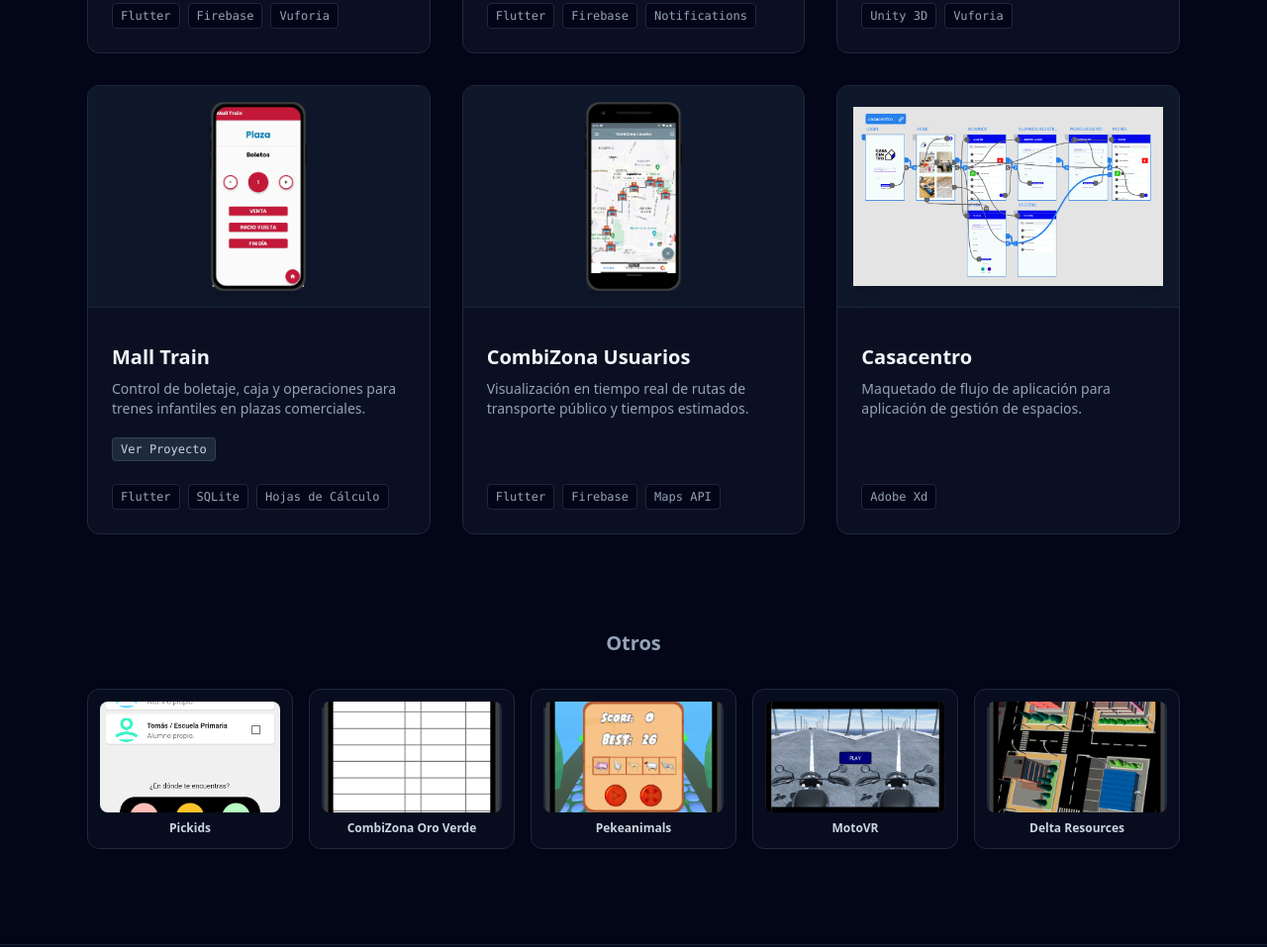
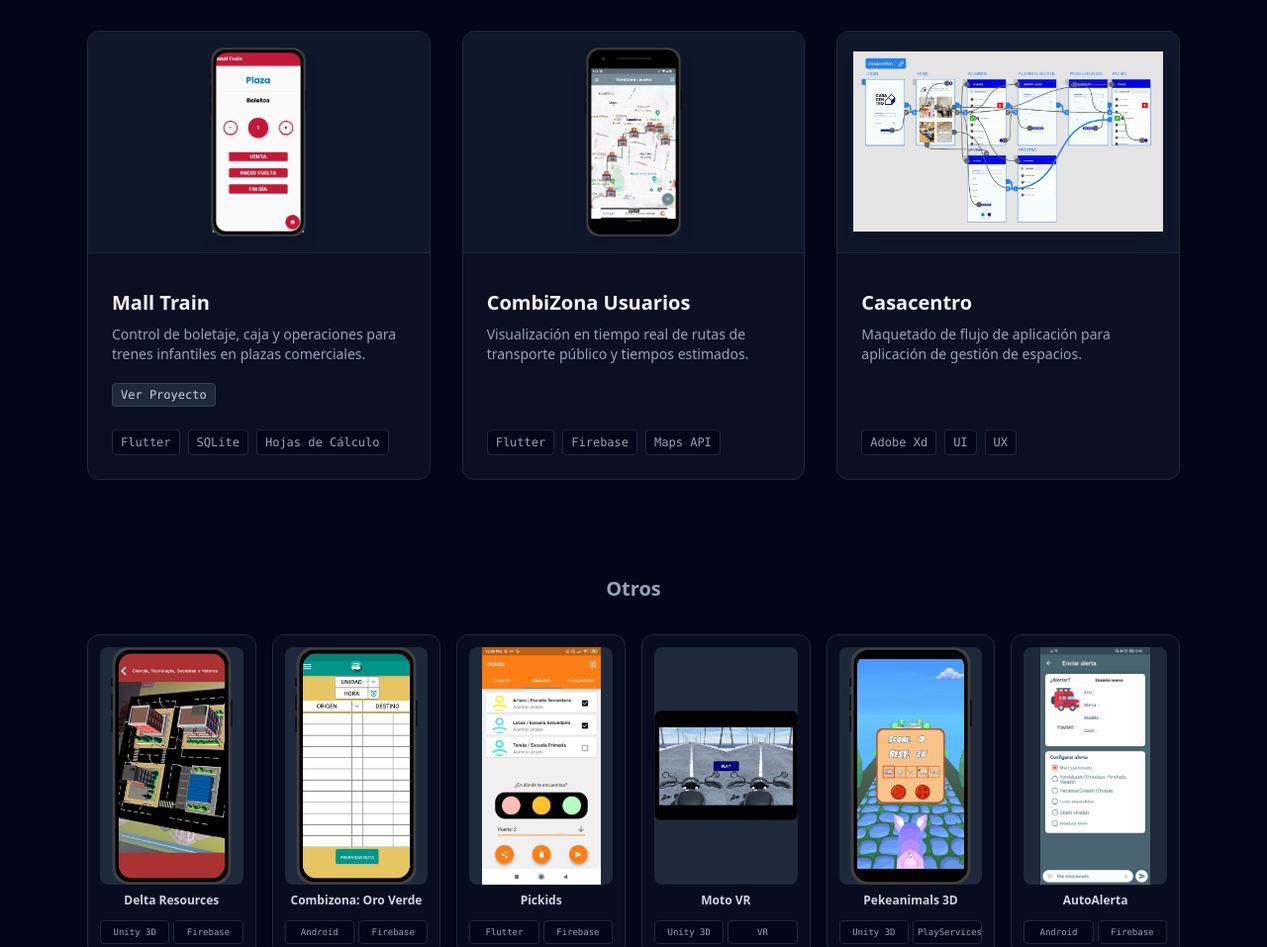
Before and after one commit to cristobalrodbar/cristobalrodbar.github.io, a website: page index.html in a window 1280 px wide. Shown: the part 1843-2800 px from the top of the page at 99% size. Drawn offline with nearby package versions, Linux system fonts and the light colour scheme.

Commit message:
info fix

```diff
--- a/index.html
+++ b/index.html
@@ -31,7 +31,7 @@
                     Desarrollador Móvil
                 </h1>
                 <p class="text-slate-400 text-lg mb-8 leading-relaxed">
-                    Especializado en construir aplicaciones multiplataforma con <b>Flutter</b>, experiencias inmersivas en <b>Unity 3D</b> y soluciones con integración de datos en tiempo real.
+                    Especializado en construir aplicaciones multiplataforma con <b>Flutter</b>, experiencias inmersivas en <b>Unity 3D</b> y soluciones con integración de servicios en la nube mediante <b>Firebase</b>.
                 </p>
                 <div class="flex gap-4">
                     <a href="#proyectos" class="bg-slate-200 hover:bg-white text-slate-950 font-semibold px-6 py-3 rounded-lg transition shadow-md">
@@ -43,8 +43,8 @@
                 </div>
             </div>
             <div class="flex justify-end">
-                <div class="relative w-72 h-72 md:w-80 md:h-80 rounded-2xl overflow-hidden border border-slate-700/60 shadow-2xl bg-slate-900">
-                    <img src="assets/images/profile.png" alt="Cristóbal Rodríguez" class="w-full h-full object-cover grayscale hover:grayscale-0 transition duration-500">
+                <div class="relative w-80 h-80 md:w-96 md:h-96 rounded-2xl overflow-hidden border border-slate-700/60 shadow-2xl bg-slate-900">
+                    <img src="assets/images/profile.png" alt="Cristóbal Rodríguez" class="w-full h-full object-cover">
                 </div>
             </div>
         </div>
@@ -55,7 +55,7 @@
         <div class="max-w-4xl mx-auto px-6 text-center">
             <h2 class="text-3xl font-bold mb-6 text-slate-200">Sobre mí</h2>
             <p class="text-slate-400 text-lg leading-relaxed">
-                Desarrollador de software enfocado en aplicaciones móviles, apasionado por el aprendizaje continuo y la autocapacitación. Cuento con experiencia sólida creando soluciones multiplataforma con Flutter, optimización de código y desarrollo de aplicaciones inmersivas impulsadas por Realidad Aumentada.
+                Desarrollador de software enfocado en aplicaciones móviles, apasionado por el aprendizaje continuo y la autocapacitación. Cuento con experiencia sólida creando soluciones <b>multiplataforma</b>, <b>optimización</b> de código, <b>solución</b> de bugs y desarrollo de aplicaciones <b>inmersivas</b>.
             </p>
         </div>
     </section>
@@ -64,7 +64,7 @@
     <section id="proyectos" class="py-24 px-6 max-w-6xl mx-auto">
         <div class="text-center mb-16">
             <h2 class="text-3xl font-bold mb-4 text-slate-200">Proyectos Destacados</h2>
-            <p class="text-slate-400 max-w-xl mx-auto">Aplicaciones principales con interfaces visuales y soluciones multiplataforma.</p>
+            <p class="text-slate-400 max-w-xl mx-auto">Algunas aplicaciones que he desarrollado a lo largo de estos años.</p>
         </div>
 
         <div class="grid md:grid-cols-2 lg:grid-cols-3 gap-8">
@@ -211,6 +211,8 @@
                 </div>
                 <div class="px-6 pb-6 pt-0 flex flex-wrap gap-2 text-xs font-mono text-slate-400">
                     <span class="bg-slate-950 px-2 py-1 rounded border border-slate-800">Adobe Xd</span>
+                    <span class="bg-slate-950 px-2 py-1 rounded border border-slate-800">UI</span>
+                    <span class="bg-slate-950 px-2 py-1 rounded border border-slate-800">UX</span>
                 </div>
             </div>
 
@@ -220,47 +222,135 @@
         <div class="mt-24">
             <h3 class="text-xl font-bold mb-8 text-slate-400 text-center">Otros</h3>
 
-            <div class="grid grid-cols-2 sm:grid-cols-3 md:grid-cols-5 gap-4">
+            <div class="grid grid-cols-2 sm:grid-cols-3 md:grid-cols-6 gap-4">
+                                <!-- Miniatura n: -->
+                <a target="_blank" rel="noopener noreferrer"
+                    href="https://play.google.com/store/apps/details?id=com.DeltaDev.deltaresouces&pcampaignid=web_share">
+                    <div class="bg-slate-900/40 border border-slate-800 rounded-xl overflow-hidden group cursor-pointer p-3 text-center transition">
+                        <div class="h-60 bg-slate-800 rounded-lg overflow-hidden mb-2 relative">
+                            <img src="assets/images/proyectos/app1.png" alt="Delta Resources" class="w-full h-full object-contain group-hover:scale-110 transition duration-300">
+                        </div>
+                        <h4 class="text-xs font-bold text-slate-300">Delta Resources</h4>
 
-                <!-- Miniatura 1: Pickids -->
+                        <div class="mt-3 grid grid-cols-2 gap-1 text-[9px] font-mono text-slate-400">
+                            <span class="bg-slate-950 px-1 py-1 rounded border border-slate-800 text-center min-w-0">
+                                Unity 3D
+                            </span>
+
+                            <span class="bg-slate-950 px-1 py-1 rounded border border-slate-800 text-center min-w-0">
+                                Firebase
+                            </span>
+                        </div>
+                    </div>
+                </a>
+
+                <!-- Miniatura n: -->
+                <a target="_blank" rel="noopener noreferrer"
+                    href="https://play.google.com/store/apps/details?id=com.ceromiedo.combizona.oroverde&pcampaignid=web_share">
                     <div class="bg-slate-900/40 border border-slate-800 rounded-xl overflow-hidden group cursor-pointer p-3 text-center transition">
-                    <div class="h-28 bg-slate-800 rounded-lg overflow-hidden mb-2 relative">
-                        <img src="assets/images/pickids.png" alt="Pickids" class="w-full h-full object-cover group-hover:scale-110 transition duration-300">
+                        <div class="h-60 bg-slate-800 rounded-lg overflow-hidden mb-2 relative">
+                            <img src="assets/images/proyectos/app6.png" alt="Combizona: Oro Verde" class="w-full h-full object-contain group-hover:scale-110 transition duration-300">
+                        </div>
+                        <h4 class="text-xs font-bold text-slate-300">Combizona: Oro Verde</h4>
+
+                        <div class="mt-3 grid grid-cols-2 gap-1 text-[9px] font-mono text-slate-400">
+                            <span class="bg-slate-950 px-1 py-1 rounded border border-slate-800 text-center min-w-0">
+                                Android
+                            </span>
+
+                            <span class="bg-slate-950 px-1 py-1 rounded border border-slate-800 text-center min-w-0">
+                                Firebase
+                            </span>
+                        </div>
+                    </div>
+                </a>
+
+
+                <!-- Miniatura n: -->
+                <a target="_blank" rel="noopener noreferrer"
+                    href="https://play.google.com/store/apps/details?id=com.ceromiedo.tren&pcampaignid=web_share">
+                    <div class="bg-slate-900/40 border border-slate-800 rounded-xl overflow-hidden group cursor-pointer p-3 text-center transition">
+                        <div class="h-60 bg-slate-800 rounded-lg overflow-hidden mb-2 relative">
+                            <img src="assets/images/proyectos/pickids.png" alt="Pickids" class="w-full h-full object-contain group-hover:scale-110 transition duration-300">
                         </div>
                         <h4 class="text-xs font-bold text-slate-300">Pickids</h4>
+
+                        <div class="mt-3 grid grid-cols-2 gap-1 text-[9px] font-mono text-slate-400">
+                            <span class="bg-slate-950 px-1 py-1 rounded border border-slate-800 text-center min-w-0">
+                                Flutter
+                            </span>
+
+                            <span class="bg-slate-950 px-1 py-1 rounded border border-slate-800 text-center min-w-0">
+                                Firebase
+                            </span>
                         </div>
+                    </div>
+                </a>
 
-                <!-- Miniatura 2: CombiZona Oro Verde -->
+                                <!-- Miniatura n: -->
+                <a target="_blank" rel="noopener noreferrer"
+                    href="https://play.google.com/store/apps/details?id=com.ceromiedo.motovr&pcampaignid=web_share">
                     <div class="bg-slate-900/40 border border-slate-800 rounded-xl overflow-hidden group cursor-pointer p-3 text-center transition">
-                    <div class="h-28 bg-slate-800 rounded-lg overflow-hidden mb-2 relative">
-                        <img src="assets/images/proyectos/app6.png" alt="CombiZona Oro Verde" class="w-full h-full object-cover group-hover:scale-110 transition duration-300">
+                        <div class="h-60 bg-slate-800 rounded-lg overflow-hidden mb-2 relative">
+                            <img src="assets/images/proyectos/app4.png" alt="Moto VR" class="w-full h-full object-contain group-hover:scale-110 transition duration-300">
                         </div>
-                    <h4 class="text-xs font-bold text-slate-300">CombiZona Oro Verde</h4>
+                        <h4 class="text-xs font-bold text-slate-300">Moto VR</h4>
+
+                        <div class="mt-3 grid grid-cols-2 gap-1 text-[9px] font-mono text-slate-400">
+                            <span class="bg-slate-950 px-1 py-1 rounded border border-slate-800 text-center min-w-0">
+                                Unity 3D
+                            </span>
+
+                            <span class="bg-slate-950 px-1 py-1 rounded border border-slate-800 text-center min-w-0">
+                                VR
+                            </span>
                         </div>
+                    </div>
+                </a>
 
-                <!-- Miniatura 3: Pekeanimals -->
+                                <!-- Miniatura n: -->
+                <!-- <a target="_blank" rel="noopener noreferrer"
+                    href="#"> -->
                     <div class="bg-slate-900/40 border border-slate-800 rounded-xl overflow-hidden group cursor-pointer p-3 text-center transition">
-                    <div class="h-28 bg-slate-800 rounded-lg overflow-hidden mb-2 relative">
-                        <img src="assets/images/proyectos/app9.png" alt="Pekeanimals" class="w-full h-full object-cover group-hover:scale-110 transition duration-300">
+                        <div class="h-60 bg-slate-800 rounded-lg overflow-hidden mb-2 relative">
+                            <img src="assets/images/proyectos/app9.png" alt="Pekeanimals 3D" class="w-full h-full object-contain group-hover:scale-110 transition duration-300">
                         </div>
-                    <h4 class="text-xs font-bold text-slate-300">Pekeanimals</h4>
+                        <h4 class="text-xs font-bold text-slate-300">Pekeanimals 3D</h4>
+
+                        <div class="mt-3 grid grid-cols-2 gap-1 text-[9px] font-mono text-slate-400">
+                            <span class="bg-slate-950 px-1 py-1 rounded border border-slate-800 text-center min-w-0">
+                                Unity 3D
+                            </span>
+
+                            <span class="bg-slate-950 px-1 py-1 rounded border border-slate-800 text-center min-w-0">
+                                PlayServices
+                            </span>
                         </div>
+                    </div>
+                <!-- </a> -->
 
-                <!-- Miniatura 4: MotoVR -->
+                                <!-- Miniatura n: -->
+                <a target="_blank" rel="noopener noreferrer"
+                    href="https://play.google.com/store/apps/details?id=com.ceromiedo.autoalerta&pcampaignid=web_share">
                     <div class="bg-slate-900/40 border border-slate-800 rounded-xl overflow-hidden group cursor-pointer p-3 text-center transition">
-                    <div class="h-28 bg-slate-800 rounded-lg overflow-hidden mb-2 relative">
-                        <img src="assets/images/proyectos/app4.png" alt="MotoVR" class="w-full h-full object-cover group-hover:scale-110 transition duration-300">
+                        <div class="h-60 bg-slate-800 rounded-lg overflow-hidden mb-2 relative">
+                            <img src="assets/images/proyectos/autoalerta.jpg" alt="AutoAlerta" class="w-full h-full object-contain group-hover:scale-110 transition duration-300">
                         </div>
-                    <h4 class="text-xs font-bold text-slate-300">MotoVR</h4>
+                        <h4 class="text-xs font-bold text-slate-300">AutoAlerta</h4>
+
+                        <div class="mt-3 grid grid-cols-2 gap-1 text-[9px] font-mono text-slate-400">
+                            <span class="bg-slate-950 px-1 py-1 rounded border border-slate-800 text-center min-w-0">
+                                Android
+                            </span>
+
+                            <span class="bg-slate-950 px-1 py-1 rounded border border-slate-800 text-center min-w-0">
+                                Firebase
+                            </span>
                         </div>
+                    </div>
+                </a>
 
-                <!-- Miniatura 5: Delta Resources -->
-                <div class="bg-slate-900/40 border border-slate-800 rounded-xl overflow-hidden group cursor-pointer p-3 text-center transition">
-                    <div class="h-28 bg-slate-800 rounded-lg overflow-hidden mb-2 relative">
-                        <img src="assets/images/proyectos/app1.png" alt="Delta Resources" class="w-full h-full object-cover group-hover:scale-110 transition duration-300">
-                    </div>
-                    <h4 class="text-xs font-bold text-slate-300">Delta Resources</h4>
-                </div>
+
 
             </div>
         </div>
@@ -270,7 +360,7 @@
     <section id="contacto" class="py-20 bg-slate-900/50 border-t border-slate-800/80">
         <div class="max-w-3xl mx-auto px-6 text-center">
             <h2 class="text-3xl font-bold mb-4 text-slate-200">Contacto</h2>
-            <p class="text-slate-400 mb-8">¿Tienes un proyecto en mente o quieres ponerte en contacto? Escríbeme a través de cualquiera de mis canales oficiales.</p>
+            <p class="text-slate-400 mb-8">¿Tienes un proyecto en mente o quieres ponerte en contacto? Escríbeme :)</p>
 
             <div class="flex justify-center gap-6 text-2xl text-slate-300">
                 <a href="mailto:cristobalrodbar@gmail.com" class="bg-slate-900 hover:bg-slate-800 p-4 rounded-xl border border-slate-800 hover:border-slate-600 transition" title="Correo">
@@ -291,7 +381,7 @@
 
     <!-- Footer -->
     <footer class="py-8 bg-slate-950 border-t border-slate-900 text-center text-slate-600 text-xs font-mono">
-        <p>© 2026 Cristóbal Rodríguez Barrientos. Todos los derechos reservados.</p>
+        <p>© 2026 Cristóbal Rodríguez</p>
     </footer>
 
 </body>
```
Also changed, not shown: assets/images/proyectos/autoalerta.jpg (added), assets/images/proyectos/pickids.png (renamed from assets/images/pickids.png). Lines whose indentation alone changed are shown as unchanged.
